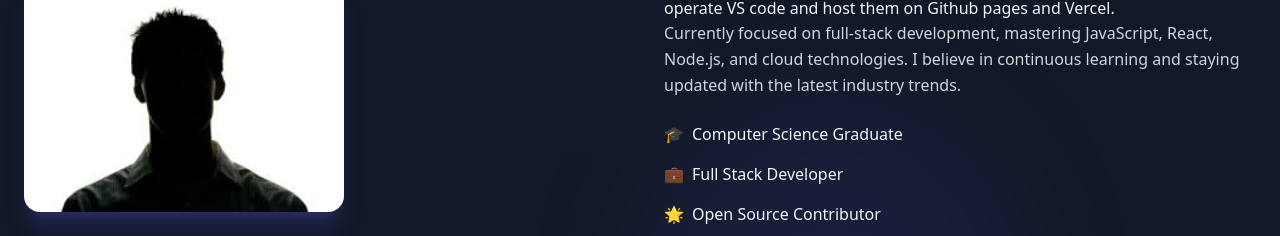
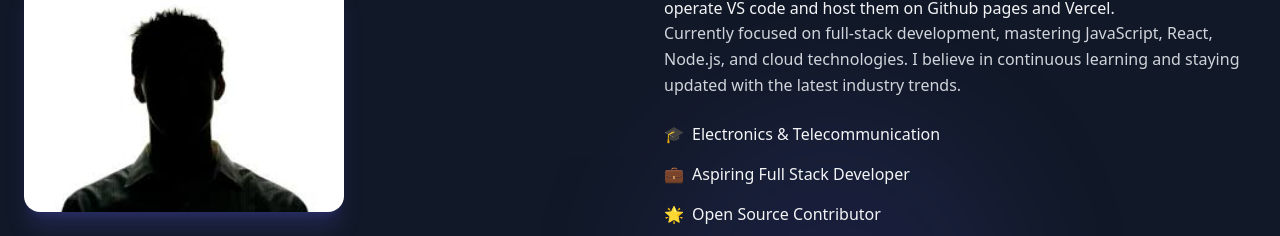
Before and after one commit to Parthwebde12/Portfoliosite, a plain HTML site: page index.html in a window 1280 px wide. Shown: the part 281-517 px from the top of the page. Drawn offline with nearby package versions, Linux system fonts and the light colour scheme.

Commit message:
Update index.html

```diff
--- a/index.html
+++ b/index.html
@@ -98,11 +98,11 @@
         <div class="space-y-4 animate__animated animate__fadeInUp animate__delay-4s">
           <div class="flex items-center space-x-2">
             <span class="text-indigo-400">🎓</span>
-            <p>Computer Science Graduate</p>
+            <p>Electronics & Telecommunication </p>
           </div>
           <div class="flex items-center space-x-2">
             <span class="text-indigo-400">💼</span>
-            <p>Full Stack Developer</p>
+            <p>Aspiring Full Stack Developer</p>
           </div>
           <div class="flex items-center space-x-2">
             <span class="text-indigo-400">🌟</span>
```
